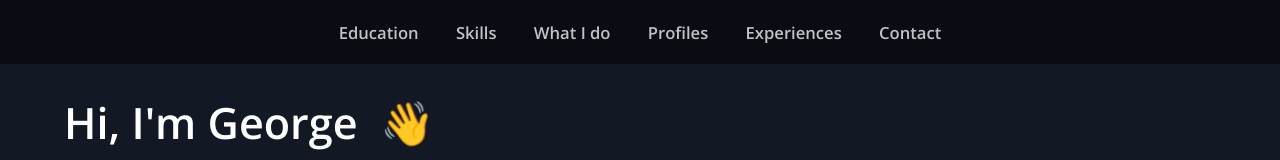
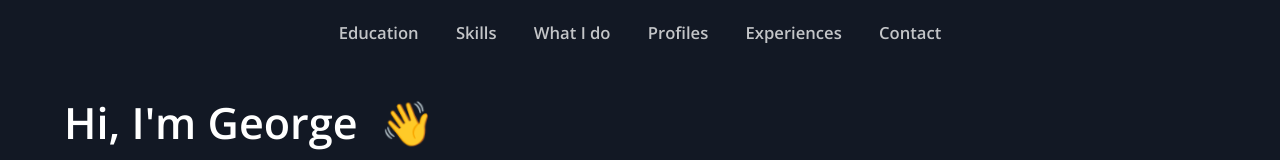
Before and after one commit to george/portfolio-website, a React (Create React App) app: page / in a window 1280 px wide. Shown: the top 160 px of the page. Built offline with nearby package versions, Linux system fonts and the light colour scheme.

Commit message:
Made navbar not sticky and removed background color

```diff
--- a/src/index.css
+++ b/src/index.css
@@ -75,14 +75,9 @@ a {
 
 nav {
   display: flex;
-  position: -webkit-sticky; /* Safari */
-  position: sticky;
-  top: 0;
 
   justify-content: space-around;
   min-height: 8vh;
-
-  background-color: rgba(9, 12, 18);
 }
 
 .nav-links {
```
